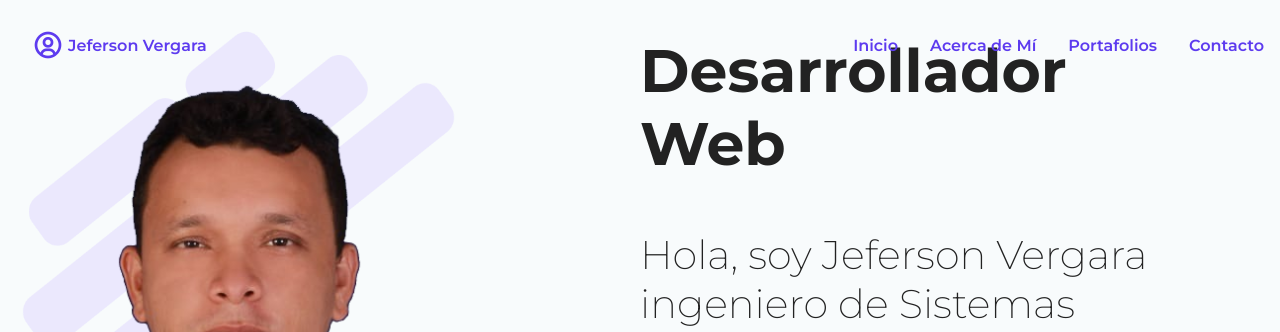
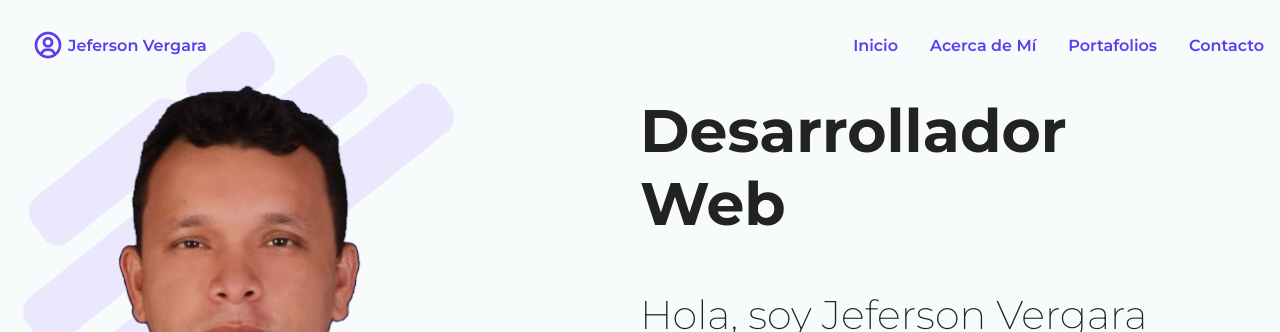
Before and after one commit to Jefersonvergara/Portafoliojf, a plain HTML site: page index.html in a window 1280 px wide. Shown: the top 332 px of the page. Drawn offline with nearby package versions, Linux system fonts and the light colour scheme.

Commit message:
correcion tittle

```diff
--- a/assets/css/style.css
+++ b/assets/css/style.css
@@ -649,7 +649,7 @@
 .home__title {
     text-align: left;
     font-size: 60px;
-    margin-top: 10px;
+    margin-top: 70px;
 
 }
 
```
